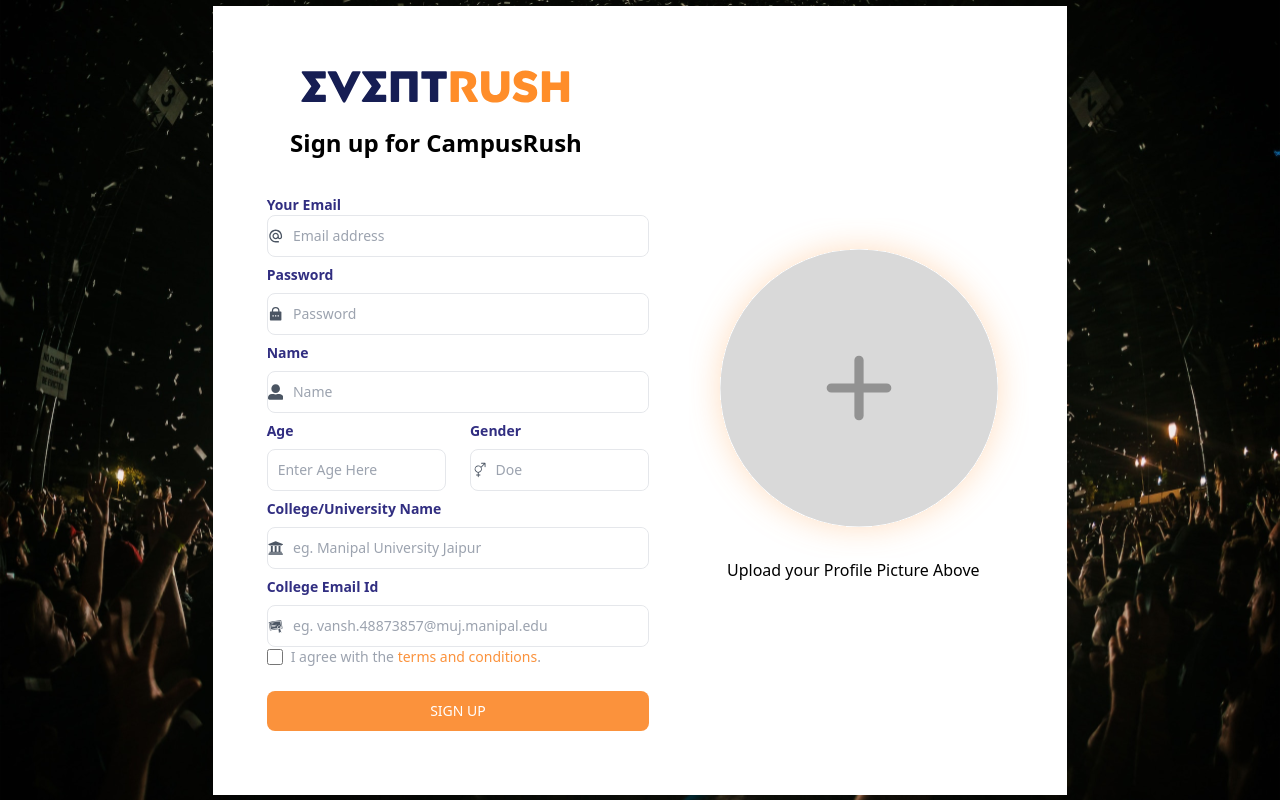
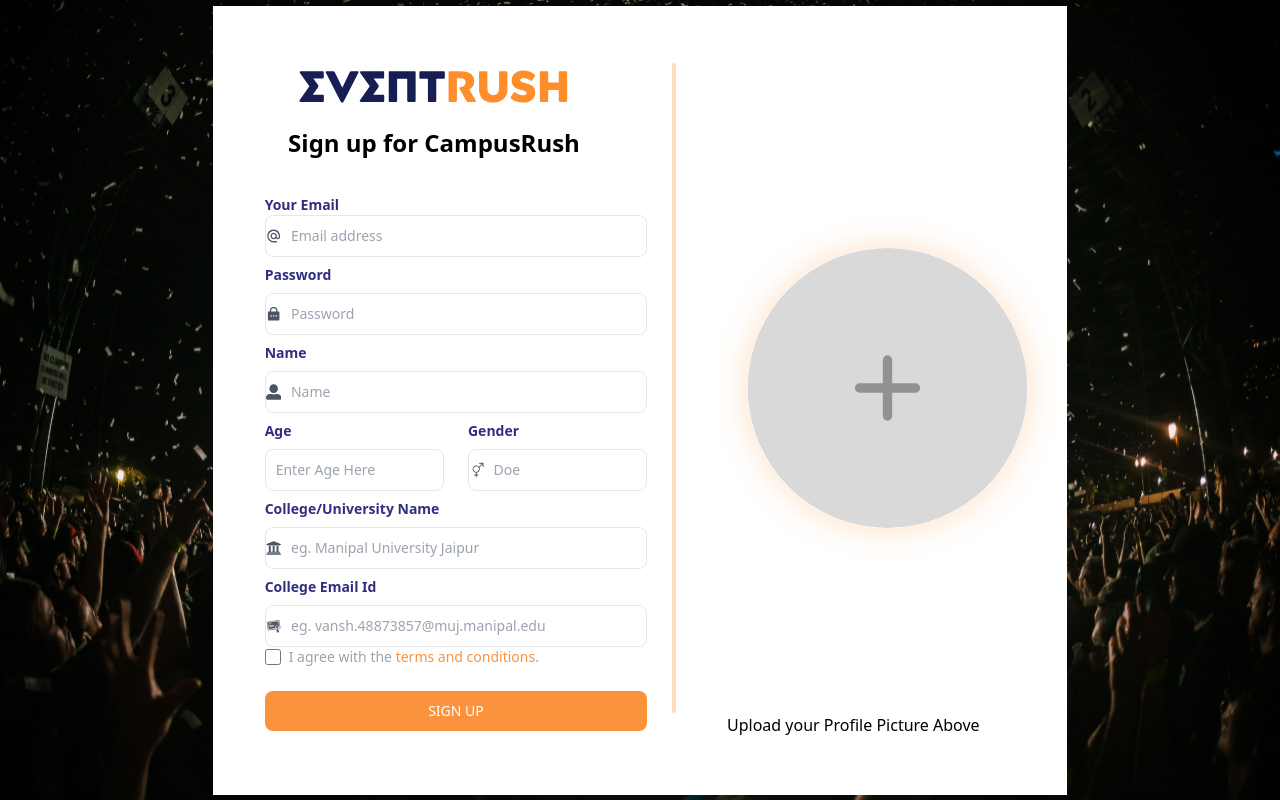
Before and after one commit to HawkingRadiation42/EventRush, a React (Create React App) app in the folder client/: page /signup in a window 1280 px wide. Built offline with nearby package versions, Linux system fonts and the light colour scheme; no server answers.

Commit message:
line added in signup

```diff
--- a/client/src/components/SignUpForm.jsx
+++ b/client/src/components/SignUpForm.jsx
@@ -6,6 +6,8 @@
 import { GiDiploma } from "react-icons/gi";
 import logo from "../assets/EVENTrush.svg";
 import "./SignUpPage.css";
+import Rectangle from "../assets/Line 3.svg";
+
 
 const SignUpForm = ({
   handleTextChange,
@@ -121,6 +123,7 @@
           </div>
         </div>
 
+
         <div className="mb-2">
           <label
             for="confirm_password"
@@ -128,7 +131,9 @@
           >
             College/University Name
           </label>
+
           <div className="flex items-center border rounded-lg focus:border-orange-500">
+
             <FaUniversity className="text-gray-600" />
             <input
               type="text"
@@ -161,6 +166,7 @@
             onChange={handleTextChange}
           />
         </div>
+
         <div className="flex items-start mb-6">
           <div className="flex items-center h-5">
             <input
@@ -195,6 +201,7 @@
       <hr />
     </div>
     <div className="flex flex-col">
+      <div className="flex flex-row-reverse">
       <img
         src={upload}
         alt="img"
@@ -208,6 +215,9 @@
         id="upload"
         onChange={handleUploadClick}
       ></input>
+        <img className="w-1" src={Rectangle} alt="EventRushLogo" />
+
+      </div>
       <p className="text-center" id="uploadtext">
         Upload your Profile Picture Above
       </p>
```
Also changed, not shown: client/src/assets/Line 3.svg (added).
